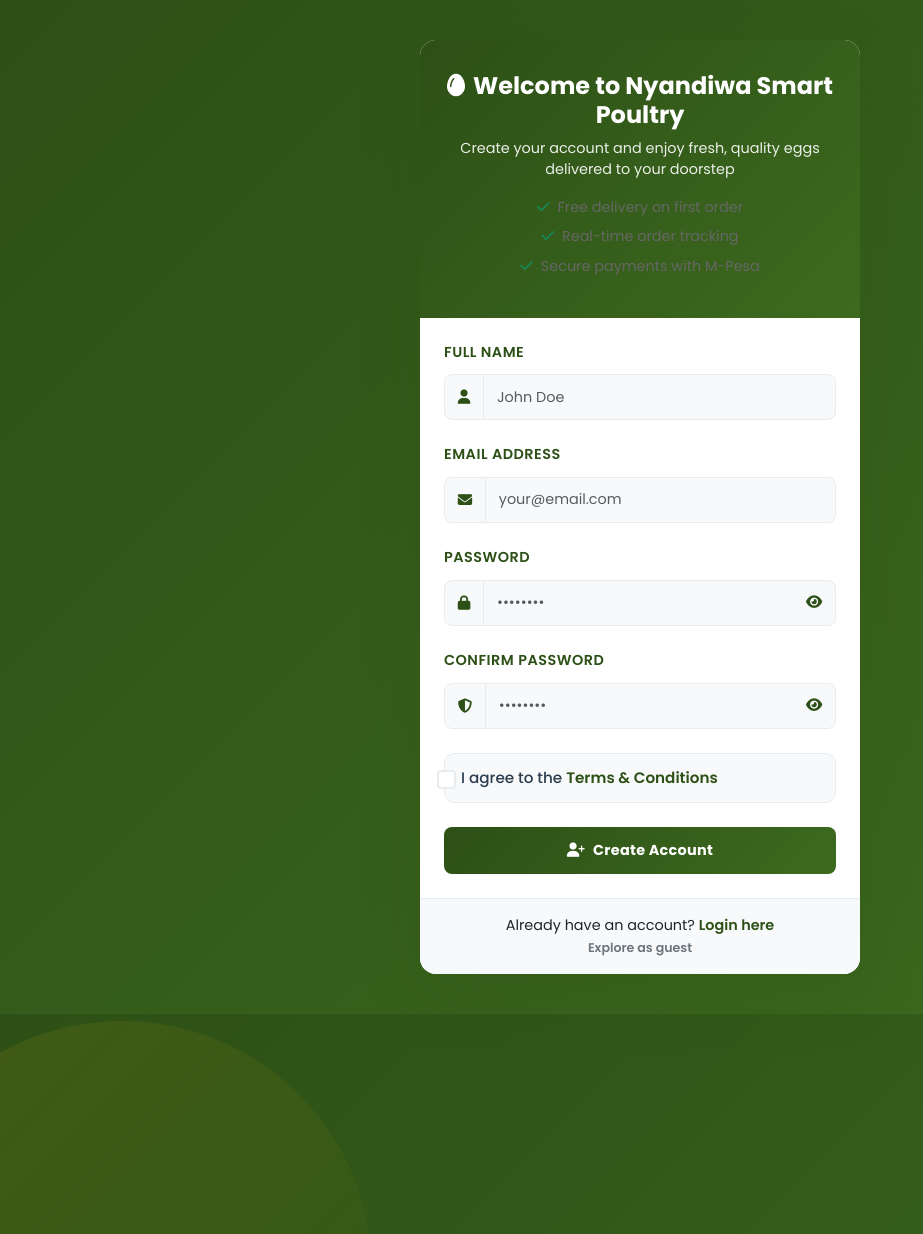
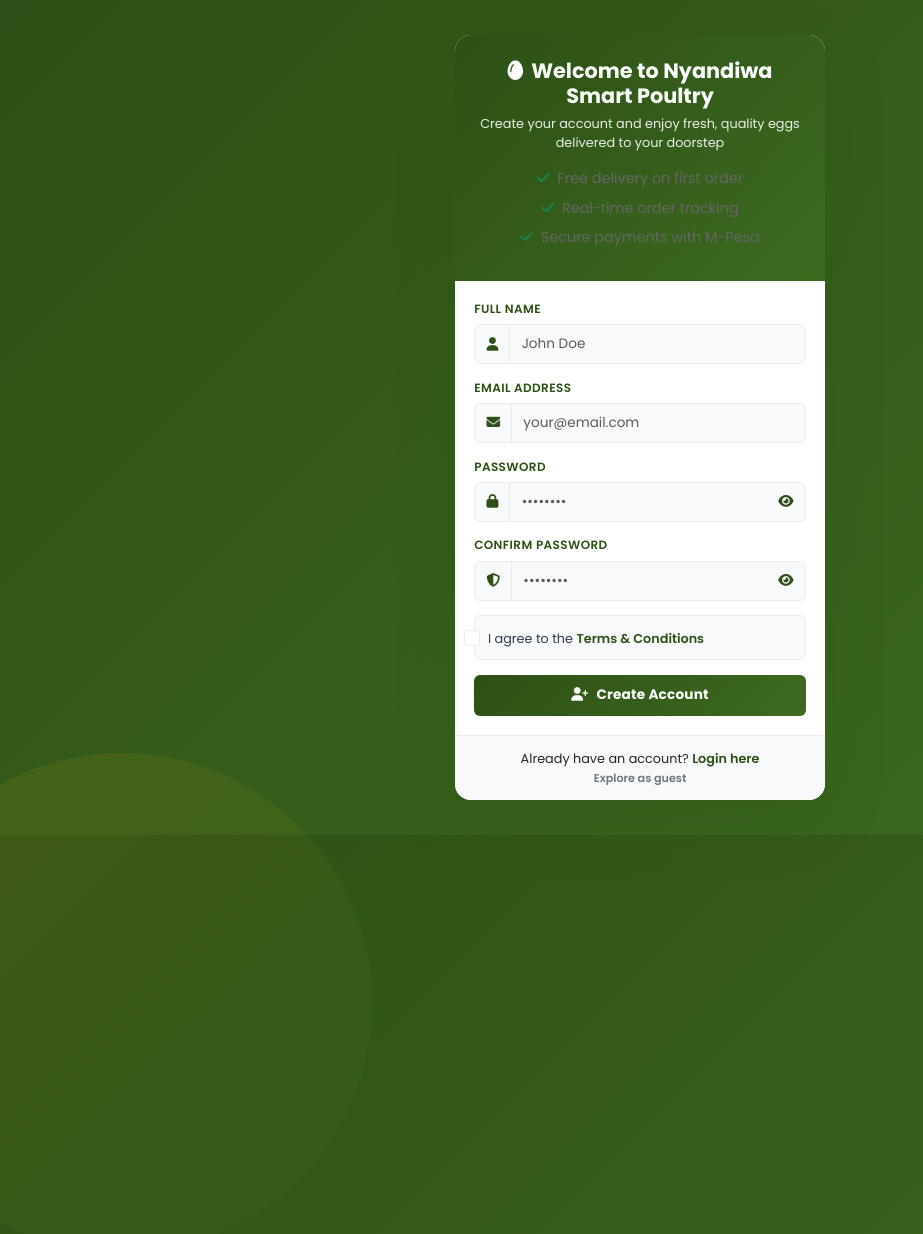
Before and after one commit to Samuelcheche/Chickfarm, a Django app: page / in a window 1280 px wide. Shown: the top 1234 px of the page, without its empty margins (0-923 px from the left). Run offline with Django 5.2, Linux system fonts and the light colour scheme.

Commit message:
new commit

```diff
--- a/chickapp/templates/register.html
+++ b/chickapp/templates/register.html
@@ -54,8 +54,8 @@
             position: relative;
             z-index: 1;
             width: 100%;
-            max-width: 480px;
-            padding: 20px;
+            max-width: 400px;
+            padding: 15px;
         }
 
         .register-card {
@@ -80,45 +80,45 @@
         .register-header {
             background: linear-gradient(135deg, #2d5016 0%, #3d6a1f 100%);
             color: white;
-            padding: 2rem 1.5rem;
+            padding: 1.5rem 1.2rem;
             text-align: center;
         }
 
         .register-header h3 {
             font-weight: 700;
-            font-size: 1.5rem;
-            margin-bottom: 0.5rem;
+            font-size: 1.3rem;
+            margin-bottom: 0.3rem;
         }
 
         .register-header p {
             opacity: 0.9;
-            font-size: 0.9rem;
-            margin-bottom: 1rem;
+            font-size: 0.8rem;
+            margin-bottom: 0.6rem;
         }
 
         .register-body {
-            padding: 1.5rem;
+            padding: 1.2rem;
         }
 
         .form-group {
-            margin-bottom: 1.5rem;
+            margin-bottom: 0.9rem;
         }
 
         .form-label {
             font-weight: 600;
-            color: #2d5016;
-            font-size: 0.9rem;
+            color: var(--farm-green);
+            font-size: 0.75rem;
             text-transform: uppercase;
-            letter-spacing: 0.5px;
-            margin-bottom: 0.7rem;
+            letter-spacing: 0.4px;
+            margin-bottom: 0.4rem;
             display: block;
         }
 
         .form-control {
-            border-radius: 8px;
+            border-radius: 6px;
             border: 1.5px solid #e9ecef;
-            padding: 0.7rem 0.8rem;
-            font-size: 0.9rem;
+            padding: 0.55rem 0.7rem;
+            font-size: 0.85rem;
             transition: all 0.3s ease;
             background: #f8f9fa;
         }
@@ -130,25 +130,25 @@
         }
 
         .input-group-text {
-            border-radius: 8px 0 0 8px;
+            border-radius: 6px 0 0 6px;
             background: #f8f9fa;
             border: 1.5px solid #e9ecef;
             color: var(--farm-green);
             font-weight: 600;
-            padding: 0.7rem 0.8rem;
-            font-size: 0.9rem;
+            padding: 0.55rem 0.7rem;
+            font-size: 0.85rem;
         }
 
         .toggle-password {
-            border-radius: 0 8px 8px 0;
+            border-radius: 0 6px 6px 0;
             background: #f8f9fa;
             border: 1.5px solid #e9ecef;
             border-left: none;
             color: var(--farm-green);
             transition: all 0.3s ease;
             cursor: pointer;
-            padding: 0.7rem 0.8rem;
-            font-size: 0.9rem;
+            padding: 0.55rem 0.7rem;
+            font-size: 0.85rem;
         }
 
         .toggle-password:hover {
@@ -156,11 +156,11 @@
         }
 
         .register-btn {
-            border-radius: 8px;
-            padding: 0.8rem;
+            border-radius: 6px;
+            padding: 0.65rem;
             font-weight: 700;
-            font-size: 0.9rem;
-            letter-spacing: 0.3px;
+            font-size: 0.85rem;
+            letter-spacing: 0.2px;
             background: linear-gradient(135deg, #2d5016, #3d6a1f);
             border: none;
             color: white;
@@ -195,10 +195,10 @@
 
         .register-footer {
             text-align: center;
-            padding: 1rem 1.5rem;
+            padding: 0.8rem 1.2rem;
             background: #f8f9fa;
             border-top: 1px solid #e9ecef;
-            font-size: 0.9rem;
+            font-size: 0.8rem;
         }
 
         .register-footer a {
@@ -214,11 +214,12 @@
         }
 
         .form-check {
-            padding: 0.75rem 1rem;
+            padding: 0.6rem 0.8rem;
             background: #f8f9fa;
-            border-radius: 10px;
+            border-radius: 6px;
             border: 1.5px solid #e9ecef;
             transition: all 0.3s ease;
+            margin-bottom: 0.8rem;
         }
 
         .form-check:hover {
@@ -227,10 +228,10 @@
         }
 
         .form-check-input {
-            border: 2px solid #e9ecef;
-            border-radius: 5px;
-            width: 1.2rem;
-            height: 1.2rem;
+            border: 1.5px solid #e9ecef;
+            border-radius: 3px;
+            width: 16px;
+            height: 16px;
             cursor: pointer;
             transition: all 0.3s ease;
         }
@@ -242,12 +243,16 @@
 
         .form-check-input:focus {
             border-color: var(--farm-green);
-            box-shadow: 0 0 0 0.3rem rgba(45, 80, 22, 0.15);
+            box-shadow: 0 0 0 0.25rem rgba(45, 80, 22, 0.1);
         }
 
         .form-check-label {
             cursor: pointer;
             margin-bottom: 0;
+            font-size: 0.8rem;
+            color: #2c3e50;
+            font-weight: 400;
+        }
             font-size: 0.95rem;
             color: #2c3e50;
             font-weight: 500;
```
Also changed, not shown: chickapp/templates/login.html (+31 -32 lines).
